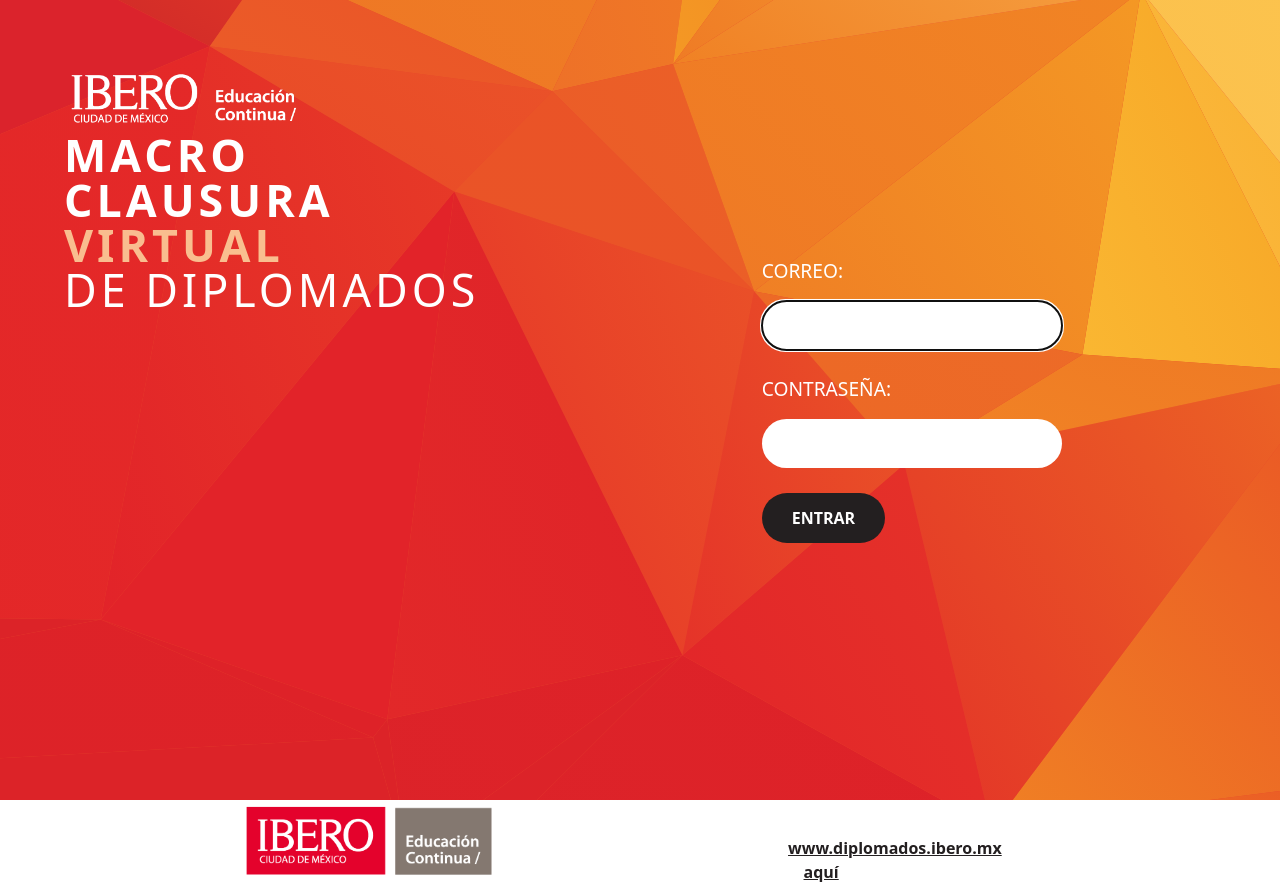
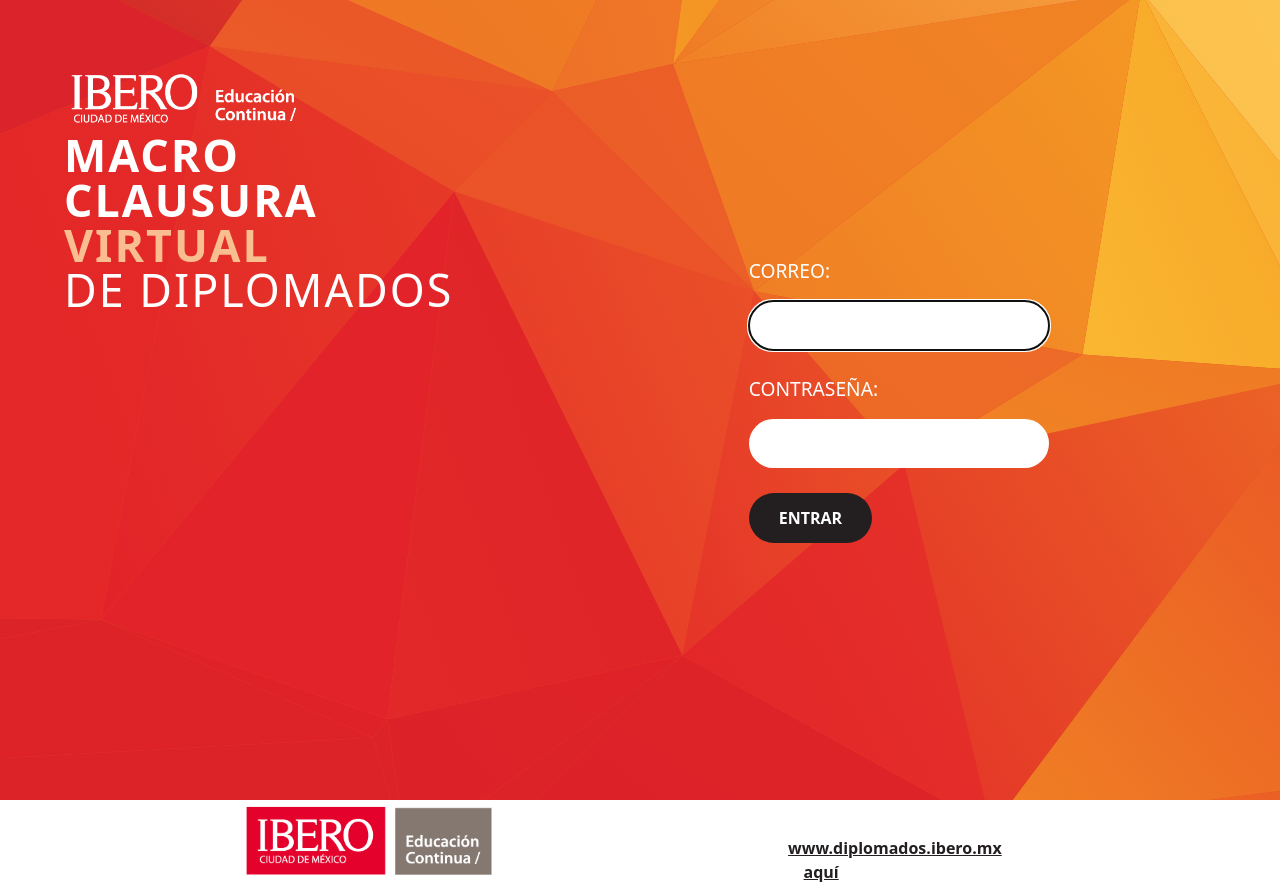
Before and after one commit to Alter93/conferencias-uia, a Django app: page /accounts/login/ in a window 1280 px wide. Shown: the top 882 px of the page. Run offline with Django 3.2, Linux system fonts and the light colour scheme.

Commit message:
Update login_stylesheet.css

```diff
--- a/static/css/login_stylesheet.css
+++ b/static/css/login_stylesheet.css
@@ -110,7 +110,7 @@ body {
     color: white;
     line-height: 1;
     max-width: 500px;
-    letter-spacing: 4px;
+    letter-spacing: 2px;
 }
 
 .midColumn h1 span {
```
